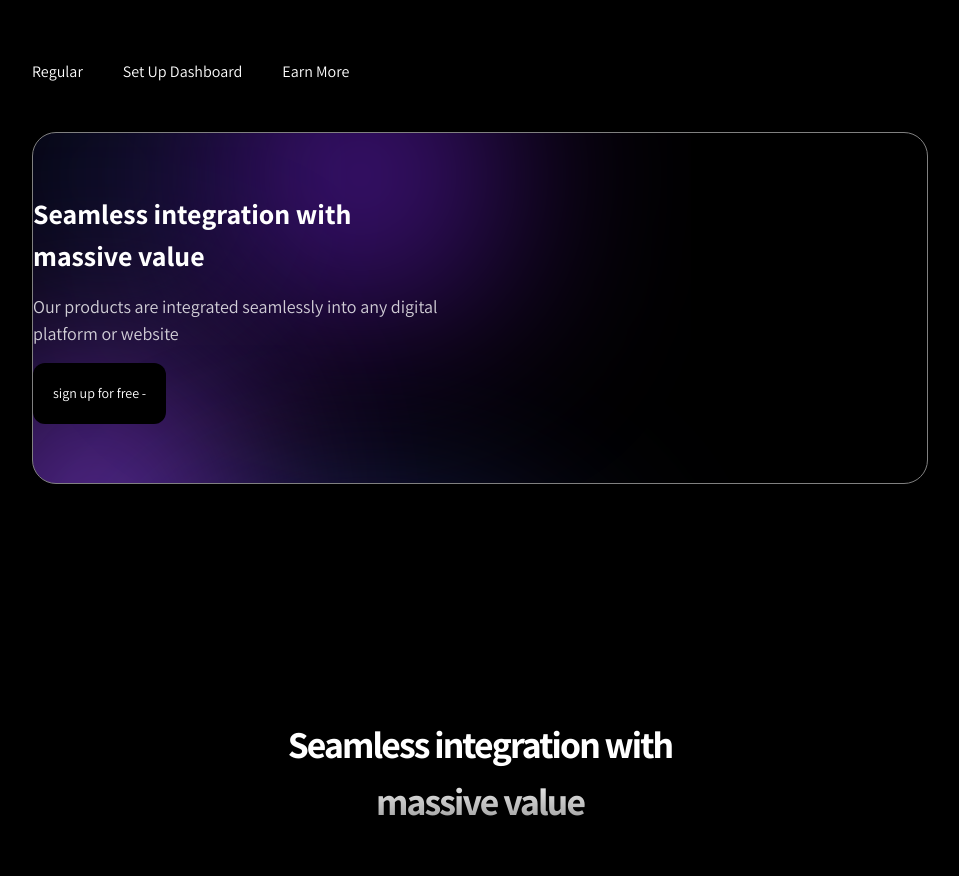
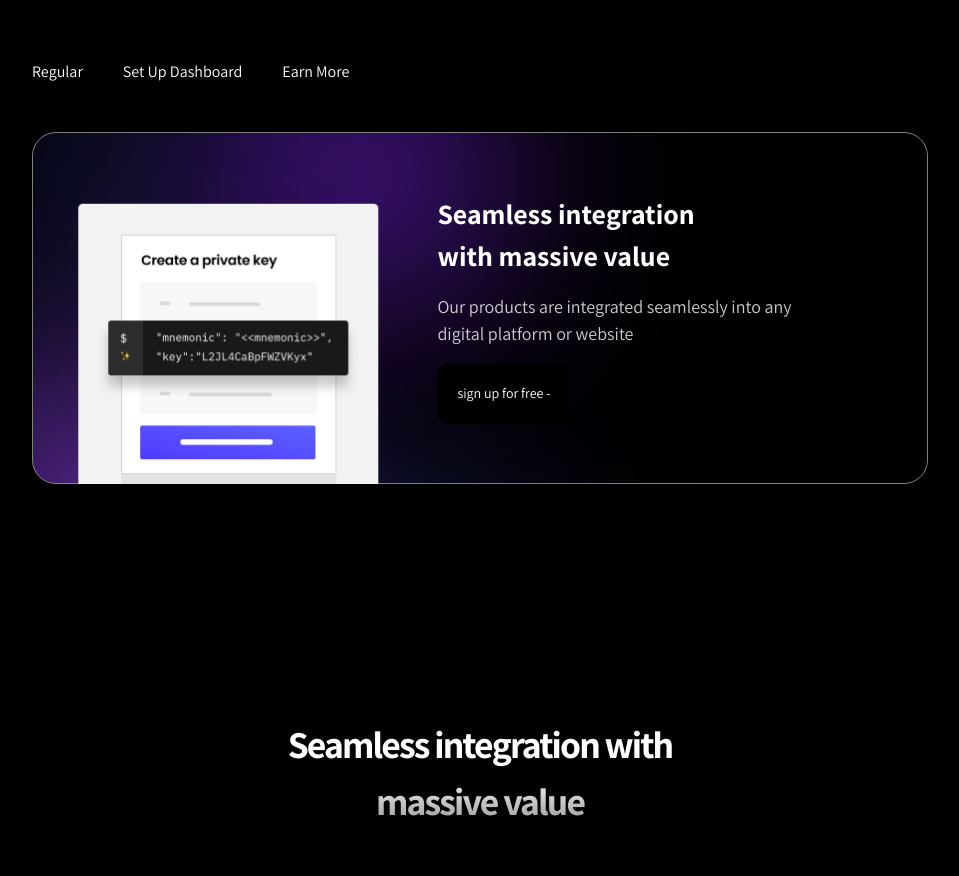
Before and after one commit to mathemartins/Blockterium-homepage, a React (Vite) app: page / in a window 1280 px wide. Shown: the part 3980-4856 px from the top of the page, without its empty margins (160-1119 px from the left). Built offline with nearby package versions, Linux system fonts and the light colour scheme.

Commit message:
stage 1 responsible

```diff
--- a/src/Components/BlockteriumSlider.jsx
+++ b/src/Components/BlockteriumSlider.jsx
@@ -1,6 +1,6 @@
 import React from "react";
 import { Routes, Route, Link, Outlet } from "react-router-dom";
-import FirstSlideRoute from "./SliderRoute/firstSlideRoute";
+import FirstRoute from "./SliderRoute/FirstRoute";
 import SecondSlide from "./SliderRoute/SecondSlide";
 
 const BlockteriumSlider = () => {
@@ -13,8 +13,8 @@ const BlockteriumSlider = () => {
         <li>Earn More</li>
       </ul>
       <Routes>
-        <Route path="/" element={<FirstSlideRoute />}></Route>
-        <Route path="set-up" element={<SecondSlide />}></Route>
+        <Route path="/" element={<FirstRoute />} />
+        <Route path="set-up" element={<SecondSlide />} />
       </Routes>
       <Outlet />
     </section>
--- a/src/Components/SliderRoute/FirstSlideRoute.jsx
+++ b/src/Components/SliderRoute/FirstRoute.jsx
@@ -1,11 +1,15 @@
 import React from "react";
 import registerSlider from "../../assets/registerSliderImg.svg";
 
-const FirstSlideRoute = () => {
+const FirstRoute = () => {
   return (
     <>
       <div className="motionBackground h-[22rem] w-full md:w-[70%] m-auto rounded-3xl flex text-white items-center gap-12">
-        <img src={registerSlider} alt="" className="max-h-[22rem] md:hidden" />
+        <img
+          src={registerSlider}
+          alt=""
+          className="max-h-[22rem] hidden sm:flex"
+        />
         <article className="">
           <h1 className="text-[28px] font-bold w-[65%] max-w-[70%]">
             Seamless integration with massive value
@@ -24,4 +28,8 @@ const FirstSlideRoute = () => {
   );
 };
 
-export default FirstSlideRoute;
+export default FirstRoute;
+
+// <div className=" h-[22rem] w-full md:w-[70%] m-auto rounded-3xl flex text-white items-center gap-12">
+//   firsttttt slider
+// </div>
```
